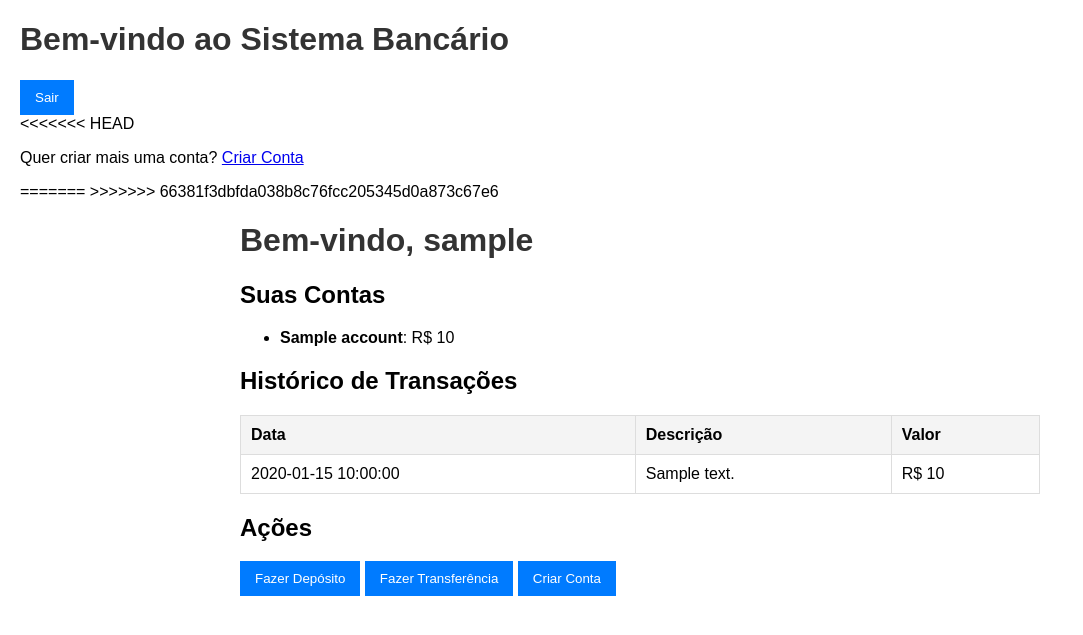
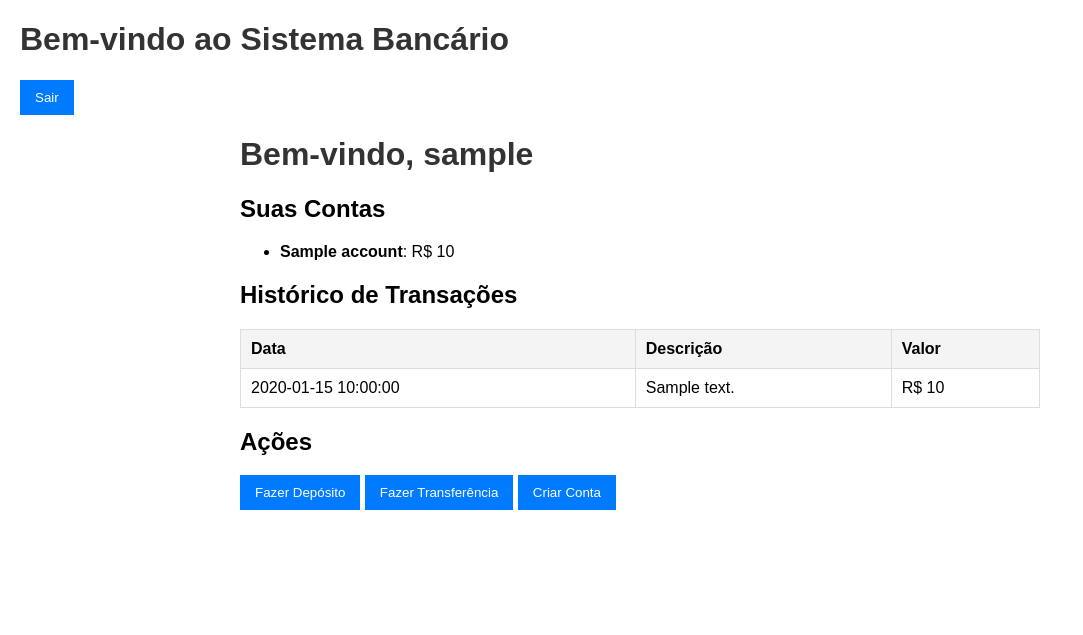
Before and after one commit to Xlane2096/Projeto_Banco, a Flask app: template templates/index.html in a window 1280 px wide. Shown: the top 635 px of the page, without its empty margins (0-1083 px from the left). Run offline with Flask 3, Linux system fonts and the light colour scheme; the template is opened without the code that fills it: most values are stand-ins (such as "Sample title", 1, 10 or a date in 2020); some libraries are stand-ins or nearby versions.

Commit message:
correção index

```diff
--- a/templates/index.html
+++ b/templates/index.html
@@ -51,10 +51,6 @@
     <form action="{{ url_for('logout') }}" method="POST">
         <button type="submit">Sair</button>
     </form>
-<<<<<<< HEAD
-    <p>Quer criar mais uma conta? <a href="{{ url_for('criar_conta') }}">Criar Conta</a></p>
-=======
->>>>>>> 66381f3dbfda038b8c76fcc205345d0a873c67e6
     <div class="container">
         <h1>Bem-vindo, {{ user_name }}</h1>
 
```
